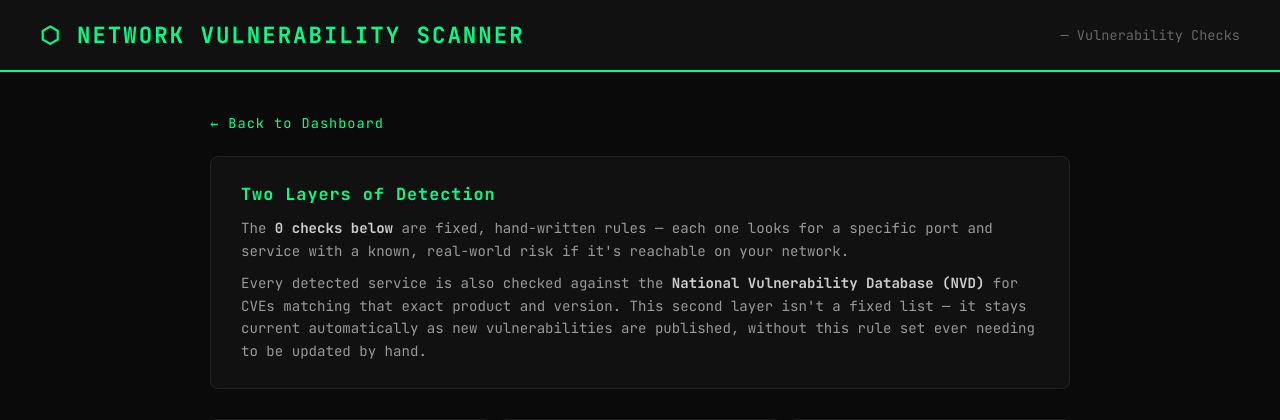
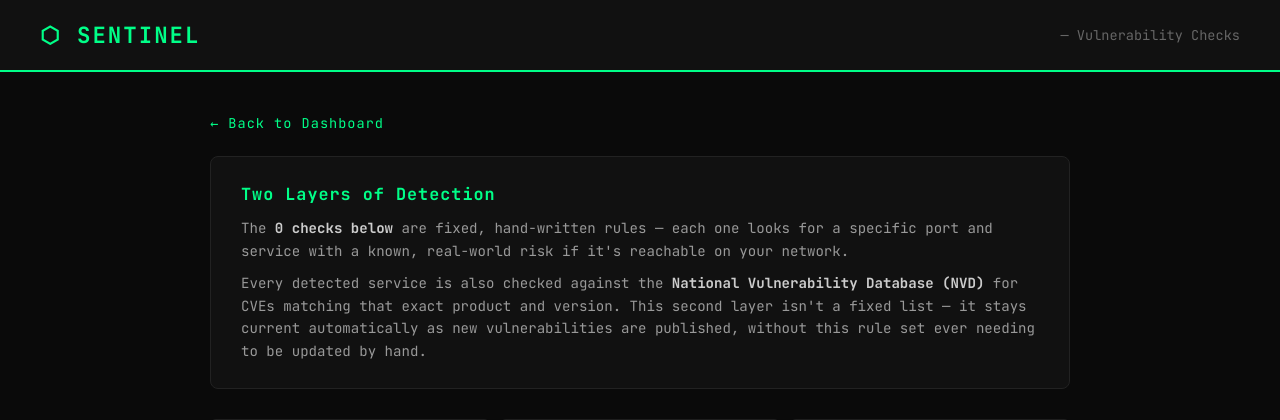
Before and after one commit to Jordan-Stubbs/Sentinel-Scanner, a Python web app: template templates/checks.html in a window 1280 px wide. Shown: the top 420 px of the page. Run offline with Jinja, Linux system fonts and the light colour scheme; the template is opened without the code that fills it, so the values that code supplies are empty.

Commit message:
Rename Project To Sentinel Across The Codebase

```diff
--- a/app.py
+++ b/app.py
@@ -29,7 +29,7 @@
 
 def authenticate():
     return Response(
-        'Authentication required to access the Network Vulnerability Scanner.',
+        'Authentication required to access Sentinel.',
         401,
         {'WWW-Authenticate': 'Basic realm="Scanner Dashboard"'}
     )
--- a/pdf_reporter.py
+++ b/pdf_reporter.py
@@ -241,7 +241,7 @@
         HR(),
         S(1, 2*mm),
         Paragraph(
-            f'Generated by Portable Network Vulnerability Scanner — Downloaded {timestamp_display} — For authorised use only',
+            f'Generated by Sentinel — Downloaded {timestamp_display} — For authorised use only',
             sty_sub
         ),
     ]
--- a/templates/checks.html
+++ b/templates/checks.html
@@ -3,7 +3,7 @@
 <head>
     <meta charset="UTF-8">
     <meta name="viewport" content="width=device-width, initial-scale=1.0">
-    <title>Vulnerability Checks — Network Vulnerability Scanner</title>
+    <title>Vulnerability Checks — Sentinel</title>
     <link rel="preconnect" href="https://fonts.googleapis.com">
     <link rel="preconnect" href="https://fonts.gstatic.com" crossorigin>
     <link href="https://fonts.googleapis.com/css2?family=JetBrains+Mono:wght@400;500;600;700&display=swap" rel="stylesheet">
@@ -111,7 +111,7 @@
 <body>
 
 <header>
-    <h1>⬡ Network Vulnerability Scanner</h1>
+    <h1>⬡ Sentinel</h1>
     <span>{{ hostname }} — Vulnerability Checks</span>
 </header>
 
--- a/templates/dashboard.html
+++ b/templates/dashboard.html
@@ -3,7 +3,7 @@
 <head>
     <meta charset="UTF-8">
     <meta name="viewport" content="width=device-width, initial-scale=1.0">
-    <title>Network Vulnerability Scanner</title>
+    <title>Sentinel</title>
     <link rel="preconnect" href="https://fonts.googleapis.com">
     <link rel="preconnect" href="https://fonts.gstatic.com" crossorigin>
     <link href="https://fonts.googleapis.com/css2?family=JetBrains+Mono:wght@400;500;600;700&display=swap" rel="stylesheet">
@@ -771,7 +771,7 @@
 <body>
 
 <header>
-    <h1>⬡ Network Vulnerability Scanner</h1>
+    <h1>⬡ Sentinel</h1>
     <div class="header-right">
         <a href="/checks" class="header-link">Vulnerability Checks</a>
         <span>{{ hostname }} — Local Network Audit</span>
--- a/templates/diff.html
+++ b/templates/diff.html
@@ -3,7 +3,7 @@
 <head>
     <meta charset="UTF-8">
     <meta name="viewport" content="width=device-width, initial-scale=1.0">
-    <title>Scan Comparison</title>
+    <title>Scan Comparison — Sentinel</title>
     <link rel="preconnect" href="https://fonts.googleapis.com">
     <link rel="preconnect" href="https://fonts.gstatic.com" crossorigin>
     <link href="https://fonts.googleapis.com/css2?family=JetBrains+Mono:wght@400;500;600;700&display=swap" rel="stylesheet">
@@ -124,7 +124,7 @@
 <body>
 
 <header>
-    <h1>⬡ Network Vulnerability Scanner</h1>
+    <h1>⬡ Sentinel</h1>
     <span>{{ hostname }} — Scan Comparison</span>
 </header>
 
```
Also changed, not shown: README.md, 2 other files.
